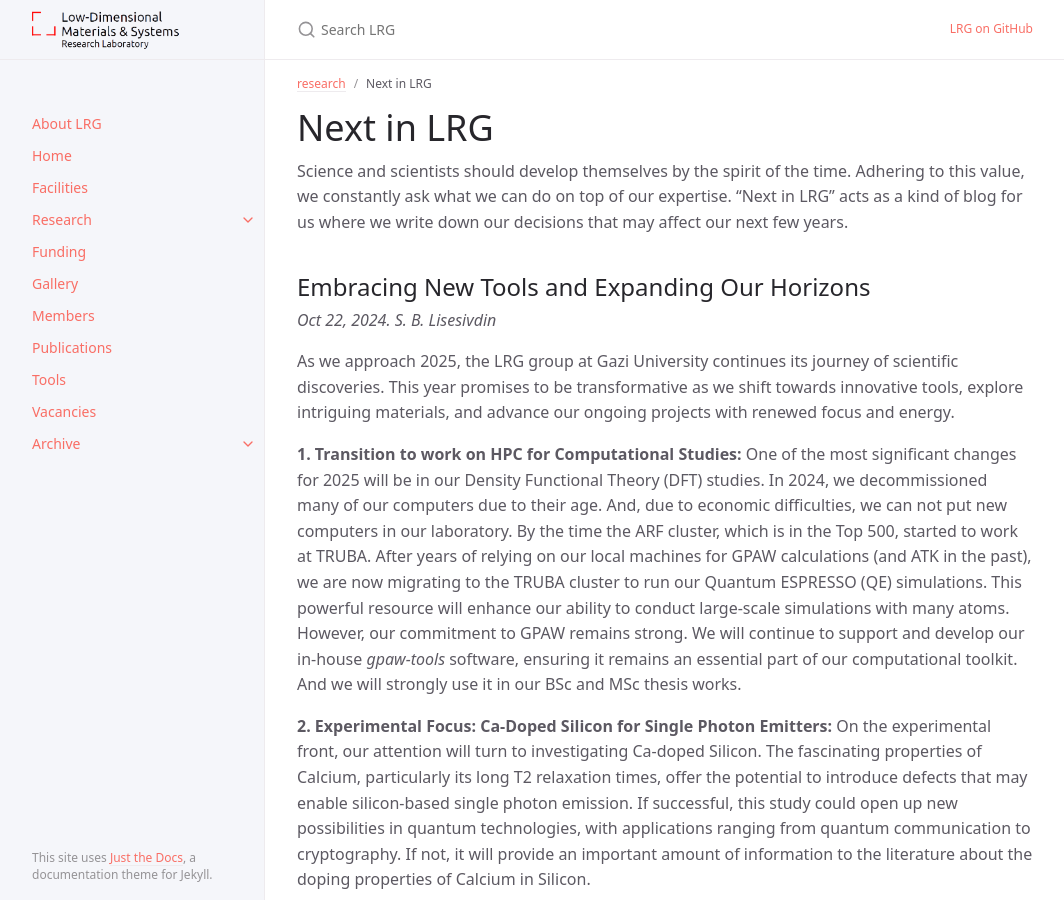
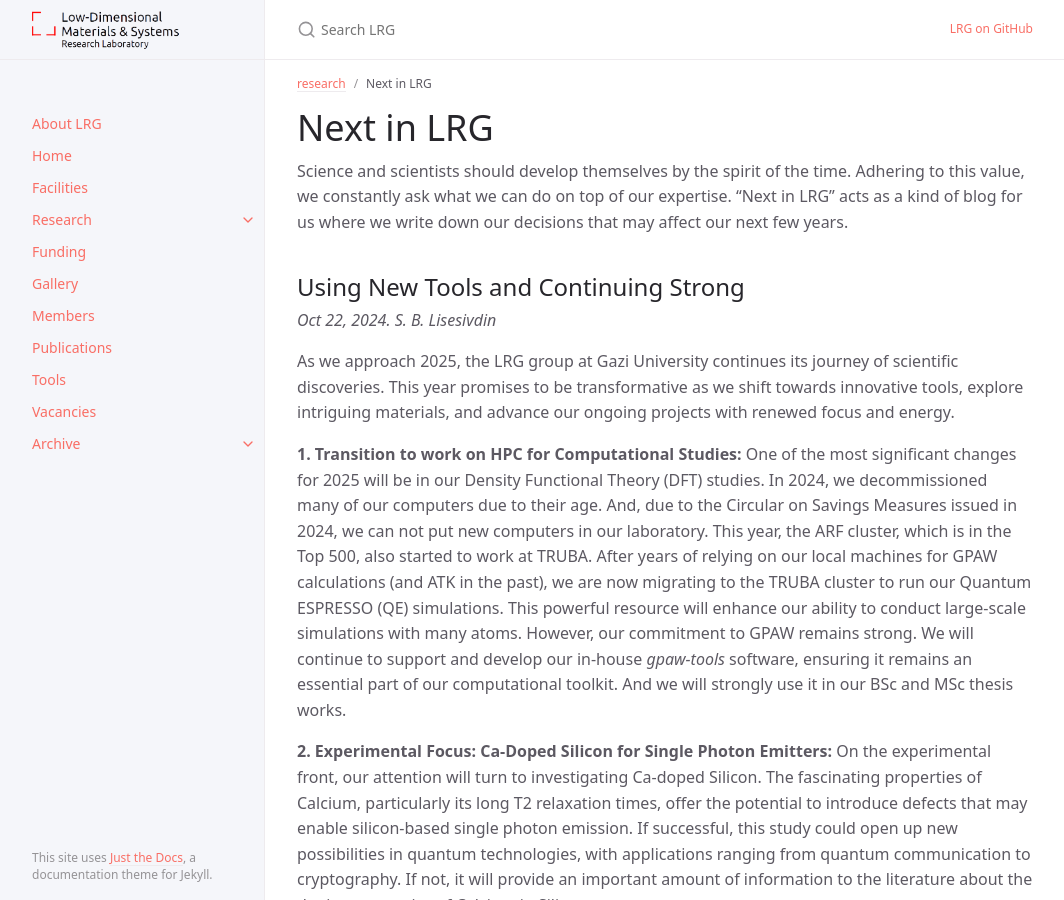
Before and after one commit to lrgresearch/2022, a Jekyll site: the page built from docs/research/next-in-lrg.md, in a window 1280 px wide and 900 px high. Shown: the whole window, without its empty margins (107-1171 px from the left). Built offline with Jekyll 4.4.1, drawn with Linux system fonts in a browser that asks for light colours.

Commit message:
Update next-in-lrg.md

```diff
--- a/docs/research/next-in-lrg.md
+++ b/docs/research/next-in-lrg.md
@@ -7,13 +7,13 @@ nav_order: 5
 # Next in LRG
 Science and scientists should develop themselves by the spirit of the time. Adhering to this value, we constantly ask what we can do on top of our expertise. "Next in LRG" acts as a kind of blog for us where we write down our decisions that may affect our next few years.
 
-## Embracing New Tools and Expanding Our Horizons
+## Using New Tools and Continuing Strong
 *Oct 22, 2024. S. B. Lisesivdin*
 
 As we approach 2025, the LRG group at Gazi University continues its journey of scientific discoveries. This year promises to be transformative as we shift towards innovative tools, explore intriguing materials, and advance our ongoing projects with renewed focus and energy.
 
 **1. Transition to work on HPC for Computational Studies:**
-One of the most significant changes for 2025 will be in our Density Functional Theory (DFT) studies. In 2024, we decommissioned many of our computers due to their age. And, due to economic difficulties, we can not put new computers in our laboratory. By the time the ARF cluster, which is in the Top 500, started to work at TRUBA.  After years of relying on our local machines for GPAW calculations (and ATK in the past), we are now migrating to the TRUBA cluster to run our Quantum ESPRESSO (QE) simulations. This powerful resource will enhance our ability to conduct large-scale simulations with many atoms. However, our commitment to GPAW remains strong. We will continue to support and develop our in-house *gpaw-tools* software, ensuring it remains an essential part of our computational toolkit. And we will strongly use it in our BSc and MSc thesis works.
+One of the most significant changes for 2025 will be in our Density Functional Theory (DFT) studies. In 2024, we decommissioned many of our computers due to their age. And, due to the Circular on Savings Measures issued in 2024, we can not put new computers in our laboratory. This year, the ARF cluster, which is in the Top 500, also started to work at TRUBA.  After years of relying on our local machines for GPAW calculations (and ATK in the past), we are now migrating to the TRUBA cluster to run our Quantum ESPRESSO (QE) simulations. This powerful resource will enhance our ability to conduct large-scale simulations with many atoms. However, our commitment to GPAW remains strong. We will continue to support and develop our in-house *gpaw-tools* software, ensuring it remains an essential part of our computational toolkit. And we will strongly use it in our BSc and MSc thesis works.
 
 **2. Experimental Focus: Ca-Doped Silicon for Single Photon Emitters:**
 On the experimental front, our attention will turn to investigating Ca-doped Silicon. The fascinating properties of Calcium, particularly its long T2 relaxation times, offer the potential to introduce defects that may enable silicon-based single photon emission. If successful, this study could open up new possibilities in quantum technologies, with applications ranging from quantum communication to cryptography. If not, it will provide an important amount of information to the literature about the doping properties of Calcium in Silicon.
```
